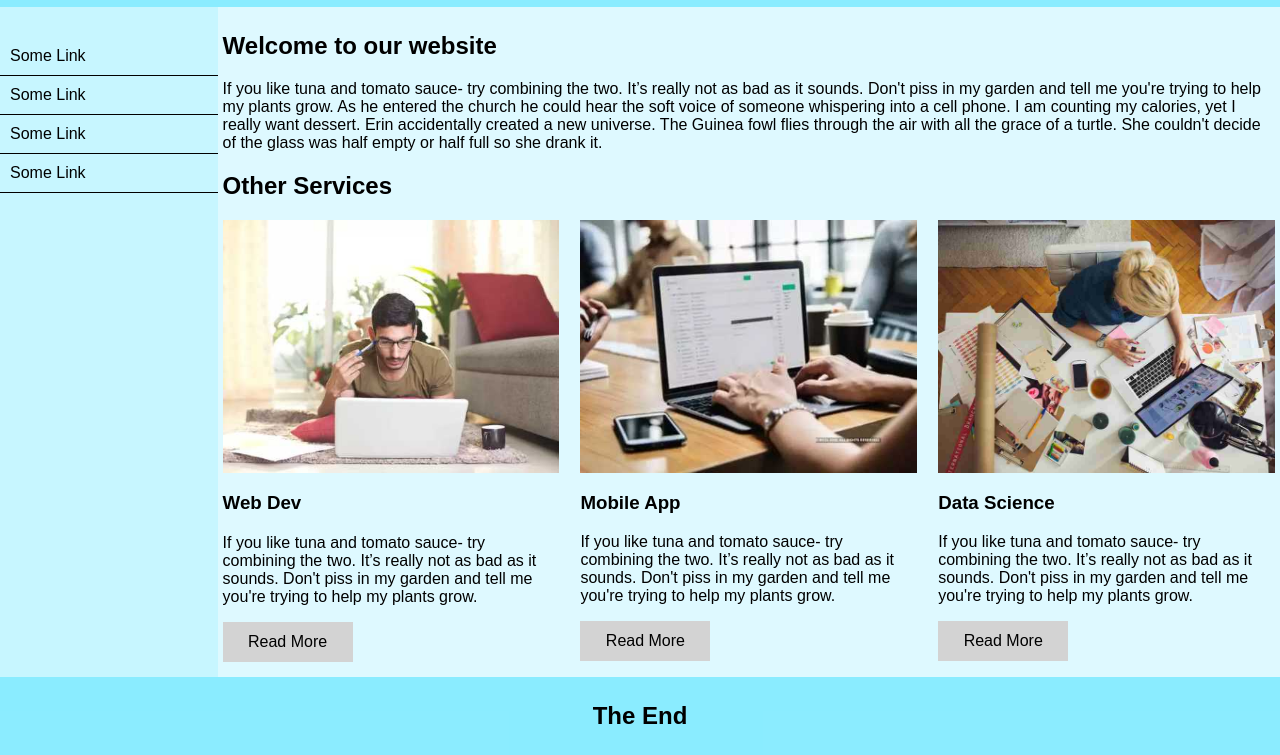
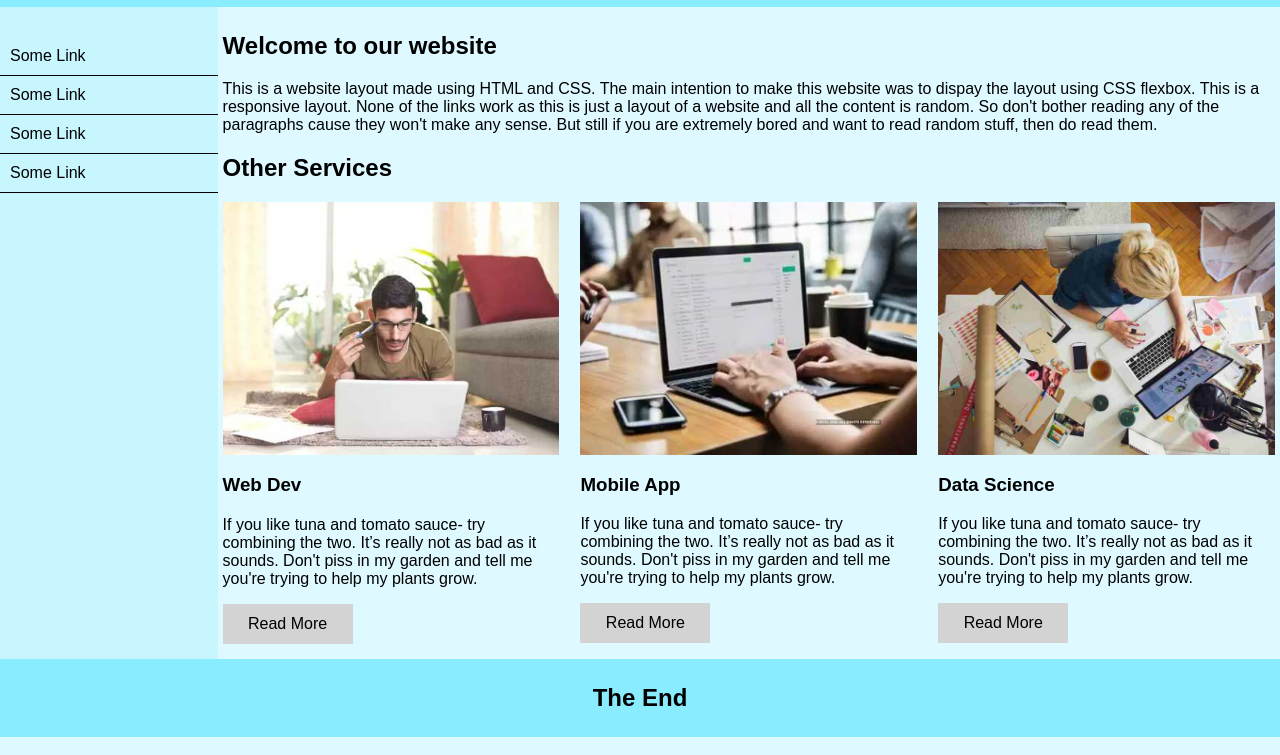
Before and after one commit to abhisheks802/layout1, a plain HTML site: page rootfolder/index.html in a window 1280 px wide. Shown: the part 52-807 px from the top of the page. Drawn offline with Linux system fonts and the light colour scheme.

Commit message:
Update index.html

```diff
--- a/rootfolder/index.html
+++ b/rootfolder/index.html
@@ -34,7 +34,7 @@
     </aside>
   <div class="services">
     <h2>Welcome to our website</h2>
-    <p>If you like tuna and tomato sauce- try combining the two. It’s really not as bad as it sounds. Don't piss in my garden and tell me you're trying to help my plants grow. As he entered the church he could hear the soft voice of someone whispering into a cell phone. I am counting my calories, yet I really want dessert. Erin accidentally created a new universe. The Guinea fowl flies through the air with all the grace of a turtle. She couldn't decide of the glass was half empty or half full so she drank it.</p>
+    <p>This is a website layout made using HTML and CSS. The main intention to make this website was to dispay the layout using CSS flexbox. This is a responsive layout. None of the links work as this is just a layout of a website and all the content is random. So don't bother reading any of the paragraphs cause they won't make any sense. But still if you are extremely bored and want to read random stuff, then do read them.</p>
       <h2>Other Services</h2>
     <div class="main-container">
         <div class="container">
```
